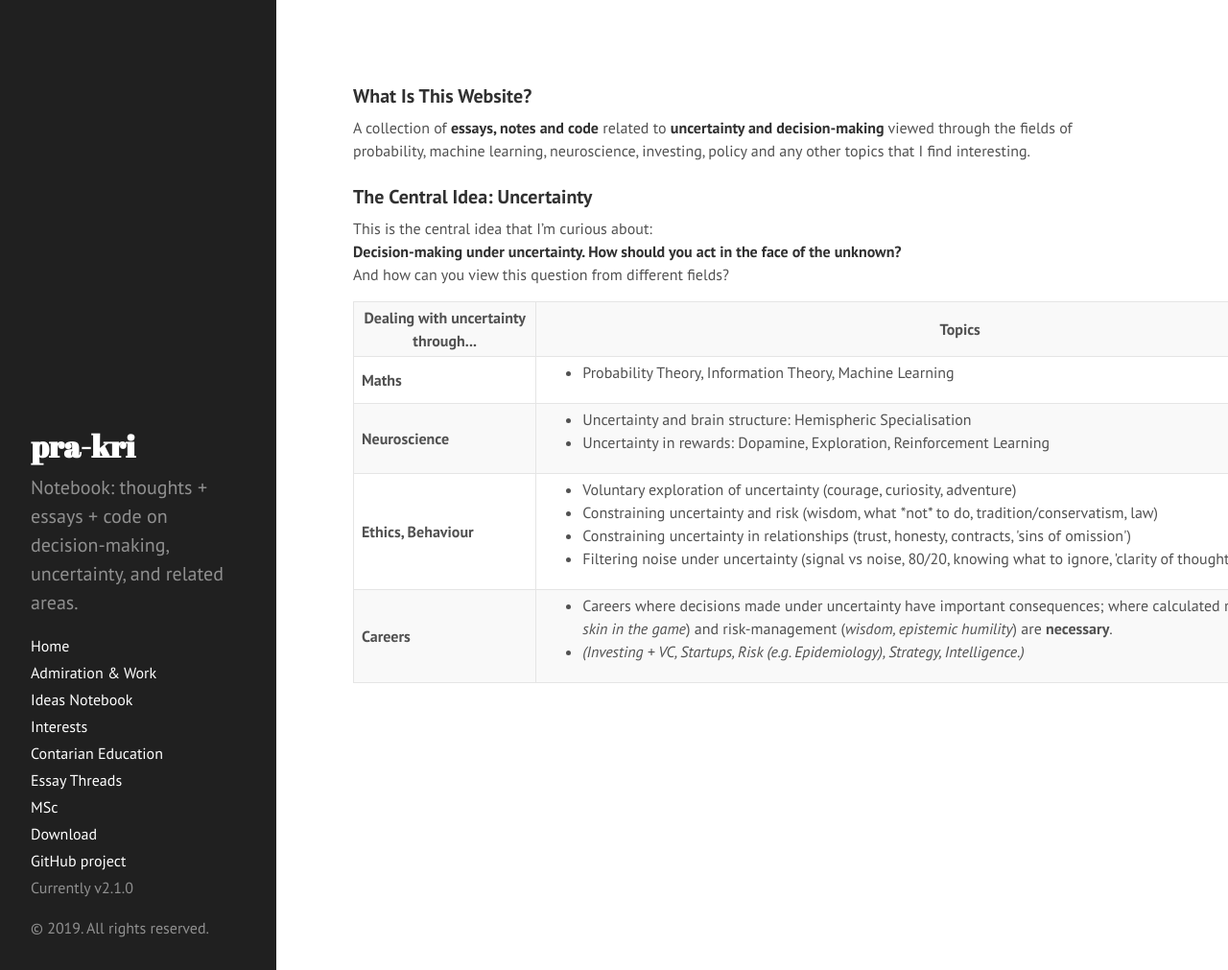
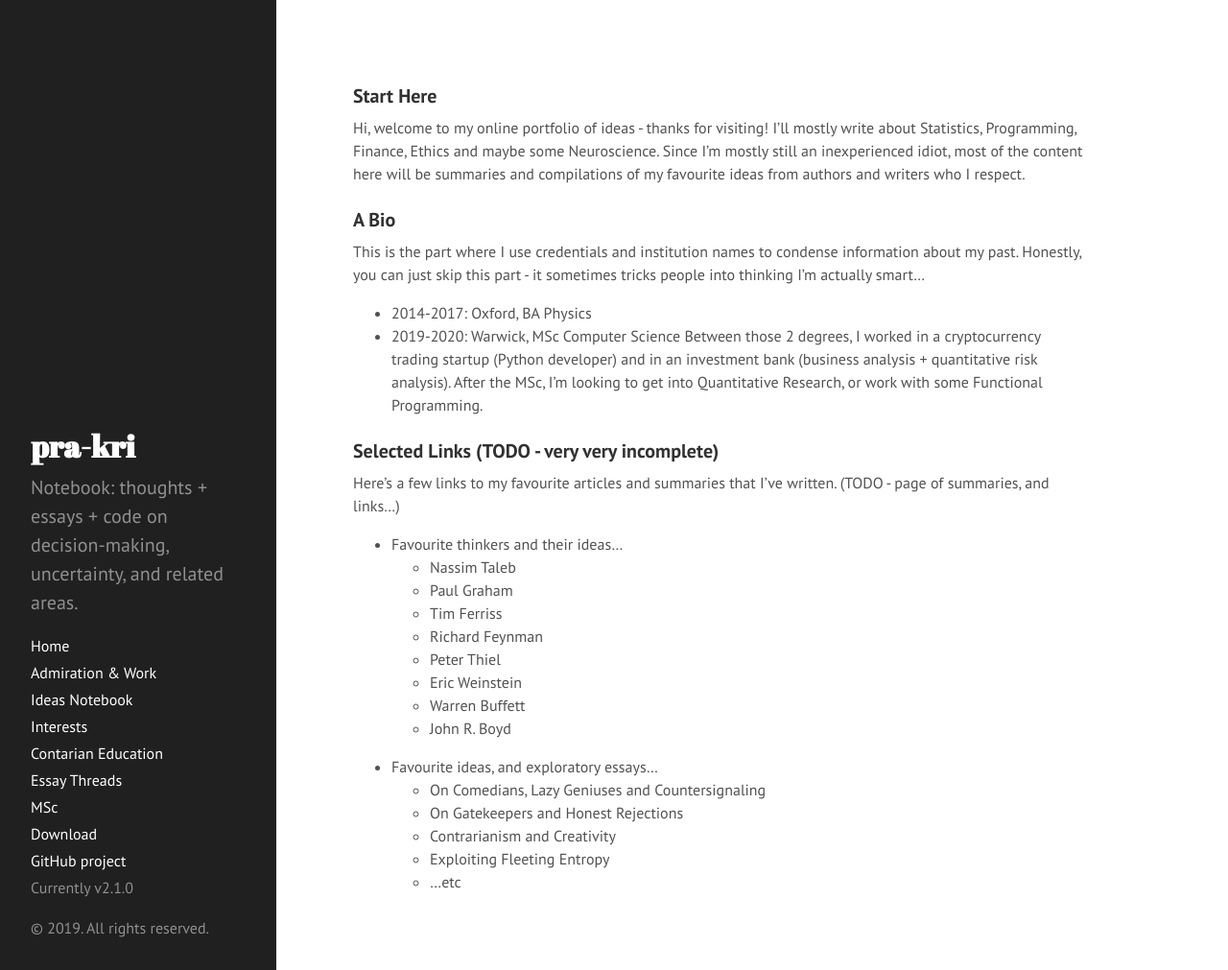
Before and after one commit to pra-kri/pra-kri.github.io, a Jekyll site: the page built from index.md, in a window 1280 px wide and 1011 px high. Shown: the whole window at 96% size. Built offline with Jekyll 4.4.1, drawn with Linux system fonts in a browser that asks for light colours; Markdown is read by kramdown in place of the engine named in the settings.

Commit message:
Update index.md

```diff
--- a/index.md
+++ b/index.md
@@ -3,55 +3,36 @@ layout: default
 title: Home
 ---
 
-### What Is This Website?
-A collection of **essays, notes and code** related to **uncertainty and decision-making** viewed through the fields of probability, machine learning, neuroscience, investing, policy and any other topics that I find interesting.
+### Start Here
+Hi, welcome to my online portfolio of ideas - thanks for visiting!
+I'll mostly write about Statistics, Programming, Finance, Ethics and maybe some Neuroscience.
+Since I'm mostly still an inexperienced idiot, most of the content here will be summaries and compilations of my favourite ideas from authors and writers who I respect.
 
-### The Central Idea: Uncertainty
-This is the central idea that I'm curious about:<br>
-**Decision-making under uncertainty. How should you act in the face of the unknown?** <br>
-And how can you view this question from different fields?
+### A Bio
+This is the part where I use credentials and institution names to condense information about my past.
+Honestly, you can just skip this part - it sometimes tricks people into thinking I'm actually smart...
+* 2014-2017: Oxford, BA Physics
+* 2019-2020: Warwick, MSc Computer Science
+Between those 2 degrees, I worked in a cryptocurrency trading startup (Python developer) and in an investment bank (business analysis + quantitative risk analysis).
+After the MSc, I'm looking to get into Quantitative Research, or work with some Functional Programming.
 
+### Selected Links (TODO - very very incomplete)
+Here's a few links to my favourite articles and summaries that I've written.
+(TODO - page of summaries, and links...)
 
-<table style="width:140%">
-  <tr>
-    <th> <b>Dealing with uncertainty through...</b> </th>
-    <th> <b>Topics</b> </th>
-  </tr>
-  <tr>
-    <td><b>Maths</b></td>
-    <td>
-      <ul>
-        <li>Probability Theory, Information Theory, Machine Learning</li>
-      </ul>
-    </td>
-  </tr>
-  <tr>
-    <td><b>Neuroscience</b></td>
-    <td>
-      <ul>
-        <li>Uncertainty and brain structure: Hemispheric Specialisation</li>
-        <li>Uncertainty in rewards: Dopamine, Exploration, Reinforcement Learning</li>
-      </ul>
-    </td>
-  </tr>
-  <tr>
-    <td><b>Ethics, Behaviour</b></td>
-    <td>
-      <ul>
-        <li>Voluntary exploration of uncertainty (courage, curiosity, adventure)</li>
-        <li>Constraining uncertainty and risk (wisdom, what *not* to do, tradition/conservatism, law)</li>
-        <li>Constraining uncertainty in relationships (trust, honesty, contracts, 'sins of omission')</li>
-        <li>Filtering noise under uncertainty (signal vs noise, 80/20, knowing what to ignore, 'clarity of thought')</li>
-      </ul>
-    </td>
-  </tr>
-  <tr>
-    <td><b>Careers</b></td>
-    <td>
-      <ul>
-        <li>Careers where decisions made under uncertainty have important consequences; where calculated risk-taking (<i>courage, skin in the game</i>) and risk-management (<i>wisdom, epistemic humility</i>) are <b>necessary</b>.</li>
-        <li><i>(Investing + VC, Startups, Risk (e.g. Epidemiology), Strategy, Intelligence.)</i></li>
-      </ul>
-    </td>
-  </tr>
-  </table>
+* Favourite thinkers and their ideas...
+  * Nassim Taleb
+  * Paul Graham
+  * Tim Ferriss
+  * Richard Feynman
+  * Peter Thiel
+  * Eric Weinstein
+  * Warren Buffett
+  * John R. Boyd
+
+* Favourite ideas, and exploratory essays...
+  * On Comedians, Lazy Geniuses and Countersignaling
+  * On Gatekeepers and Honest Rejections
+  * Contrarianism and Creativity
+  * Exploiting Fleeting Entropy
+  * ...etc
```
